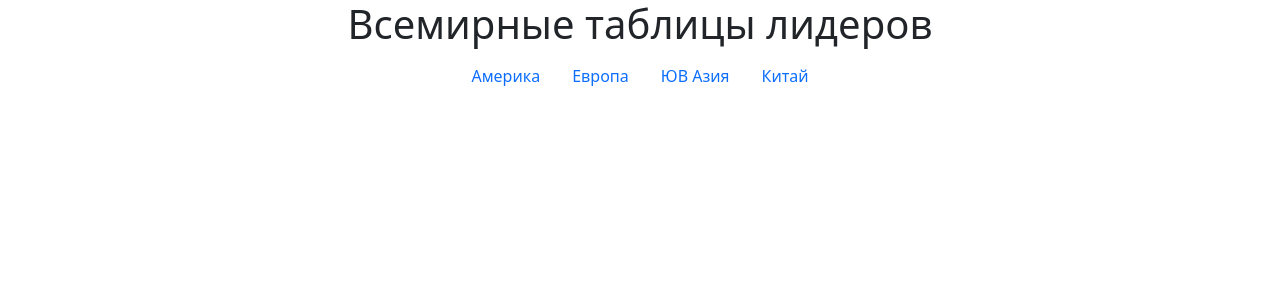
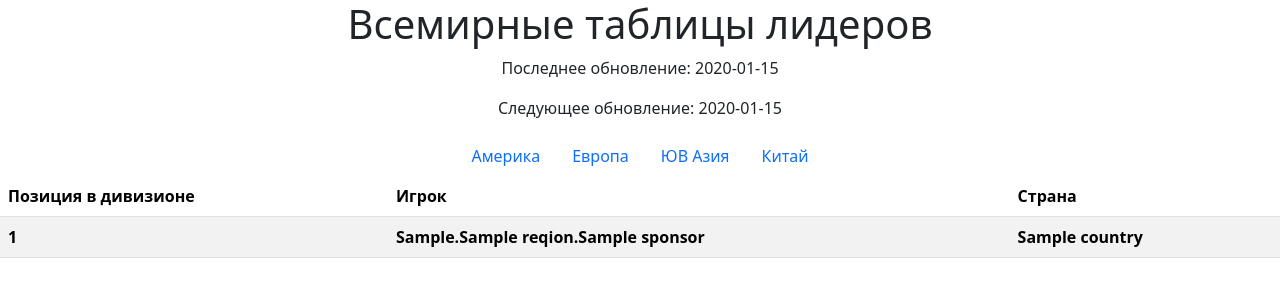
Before and after one commit to Belekov-Aden/LeadboardDota2, a FastAPI app: template templates/main/main.html in a window 1280 px wide. Shown: the top 300 px of the page. Run offline with FastAPI, Linux system fonts and the light colour scheme; the template is opened without the code that fills it: most values are stand-ins (such as "Sample title", 1, 10 or a date in 2020); lists and menus that the app fills with data are empty.

Commit message:
add all function in original leadboards, then add filters[country, teams, 1-100 rank, ...]

```diff
--- a/main.py
+++ b/main.py
@@ -1,3 +1,6 @@
+import time
+import datetime
+
 import requests
 import json
 
@@ -12,12 +15,20 @@ app.mount("/static", StaticFiles(directory="static"), name="static")
 templates = Jinja2Templates(directory="templates")
 
 
-@app.get("/#{reqion}", response_class=HTMLResponse)
-def read_root(request: Request, reqion: str = 'europe'):
+@app.get("/")
+async def default_reqion(request: Request):
+    return read_root(request, reqion='europe')
+
+
+@app.get("/{reqion}", response_class=HTMLResponse)
+def read_root(request: Request, reqion: str):
     data: dict = requests.get(
         f'https://www.dota2.com/webapi/ILeaderboard/GetDivisionLeaderboard/v0001?division={reqion}&leaderboard=0').json()
-
-    reqion = data.get('leaderboard')[0]
+    reqion = data.get('leaderboard')
+    next_update_time = datetime.datetime.fromtimestamp(data.get('next_scheduled_post_time')).strftime(
+        '%d.%m.%Y, %H:%M:%S')
+    last_update_time = datetime.datetime.fromtimestamp(data.get('time_posted')).strftime('%d.%m.%Y, %H:%M:%S')
     return templates.TemplateResponse(
-        request=request, name='main/main.html', context={"reqion": reqion}
+        request=request, name='main/main.html',
+        context={"reqion": reqion, 'last_update': last_update_time, 'next_update': next_update_time}
     )
--- a/templates/main/main.html
+++ b/templates/main/main.html
@@ -13,6 +13,8 @@
 <body>
 <header>
     <h1 class="text-center">Всемирные таблицы лидеров</h1>
+    <p class="text-center">Последнее обновление: {{ last_update }}</p>
+    <p class="text-center">Следующее обновление: {{ next_update }}</p>
     <ul class="nav justify-content-center">
         <li class="nav-item">
             <a class="nav-link" href="{{ url_for('read_root', reqion='americas') }}">Америка</a>
@@ -29,7 +31,24 @@
     </ul>
 </header>
 <main>
-
+    <table class="table table-striped">
+        <thead>
+        <tr>
+            <th scope="col">Позиция в дивизионе</th>
+            <th scope="col">Игрок</th>
+            <th scope="col">Страна</th>
+        </tr>
+        </thead>
+        <tbody>
+        {% for i in reqion %}
+            <tr>
+                <th>{{ loop.index }}</th>
+                <th>{{ i['team_tag'] }}.{{ i['name'] }}.{{ i['sponsor'] }}</th>
+                <th>{{ i['country'] }}</th>
+            </tr>
+        {% endfor %}
+        </tbody>
+    </table>
 </main>
 <footer></footer>
 <script src="https://cdn.jsdelivr.net/npm/bootstrap@5.3.3/dist/js/bootstrap.bundle.min.js"
```
Also changed, not shown: test.py (+11 -1 lines), README.md.
